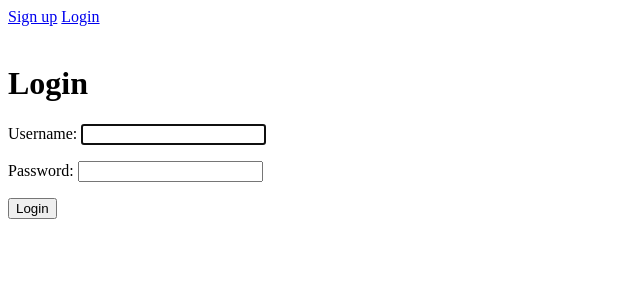
After one commit to Kocmocy-Da/ToDoList_django, a Django app: page /login/ in a window 1280 px wide. The commit adds this page. Shown: the top 300 px of the page, without its empty margins (0-640 px from the left). Run offline with Django 4.2, Linux system fonts and the light colour scheme.

Commit message:
added log in function

```diff
--- a/ToDo/urls.py
+++ b/ToDo/urls.py
@@ -23,6 +23,7 @@ urlpatterns = [
     # Auth
     path('signup/', views.signupuser, name='signupuser'),
     path('logout/', views.logoutuser, name='logoutuser'),
+    path('login/', views.loginuser, name='loginuser'),
 
     # ToDos
     path('current/', views.currenttodos, name='currenttodos'),
--- a/todoapp/templates/todoapp/base.html
+++ b/todoapp/templates/todoapp/base.html
@@ -12,7 +12,7 @@
     </form>
     {% else %}
     <a href="#">Sign up</a>
-    <a href="#">Login</a>
+    <a href="login">Login</a>
     {% endif %}
     <br><br>
     {% block content %}{% endblock %}
--- /dev/null
+++ b/todoapp/templates/todoapp/loginuser.html
@@ -0,0 +1,13 @@
+<title>Log in</title>
+{% extends 'todoapp/base.html' %}
+{% block content %}
+    <h1>Login</h1>
+
+    <h2>{{ error }}</h2>
+
+    <form method="POST">
+    {% csrf_token %}
+    {{ form.as_p }}
+    <button type="submit">Login</button>
+    </form>
+{% endblock %}
--- a/todoapp/views.py
+++ b/todoapp/views.py
@@ -1,8 +1,8 @@
 from django.shortcuts import render, redirect
-from django.contrib.auth.forms import UserCreationForm
+from django.contrib.auth.forms import UserCreationForm, AuthenticationForm
 from django.contrib.auth.models import User
 from django.db import IntegrityError
-from django.contrib.auth import login, logout
+from django.contrib.auth import login, logout, authenticate
 
 
 def home(request):
@@ -26,6 +26,18 @@ def signupuser(request):
             return render(request, 'todoapp/signupuser.html', {'form': UserCreationForm(), 'error': 'Passwords did not match'})
 
 
+def loginuser(request):
+    if request.method == 'GET':
+        return render(request, 'todoapp/loginuser.html', {'form': AuthenticationForm()})
+    else:
+        user = authenticate(request, username=request.POST['username'], password=request.POST['password'])
+        if user is None:
+            return render(request, 'todoapp/loginuser.html', {'form': AuthenticationForm(), 'error': 'Username or password is incorrect'})
+        else:
+            login(request, user)
+            return redirect('currenttodos')
+
+
 def currenttodos(request):
     return render(request, 'todoapp/currenttodos.html')
 
```
Also changed, not shown: db.sqlite3.
